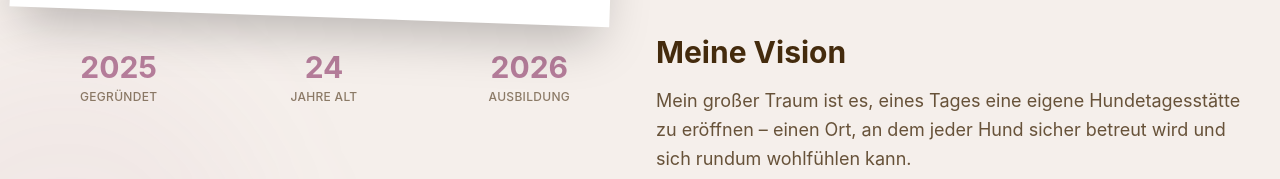
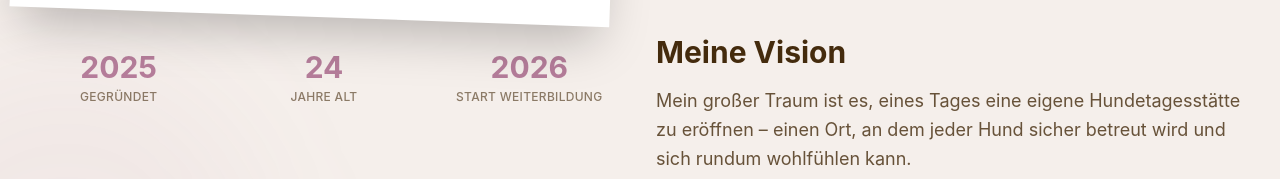
Before and after one commit to Flofrstr/pfotenpfadfinder, a Next.js app: page / in a window 1280 px wide. Shown: the part 1996-2175 px from the top of the page. Built offline with nearby package versions, Linux system fonts and the light colour scheme; a web font is replaced by a local one.

Commit message:
Update text in AboutSection for clarity and accuracy
- Changed the label from "Ausbildung" to "Start Weiterbildung" to better reflect the intended meaning.

```diff
--- a/components/about-section.tsx
+++ b/components/about-section.tsx
@@ -73,7 +73,7 @@ export function AboutSection() {
                   <div className="text-center">
                     <div className="text-accent mb-1 text-3xl font-bold">2026</div>
                     <div className="text-foreground/60 text-xs font-medium tracking-wide uppercase">
-                      Ausbildung
+                      Start Weiterbildung
                     </div>
                   </div>
                 </div>
```
